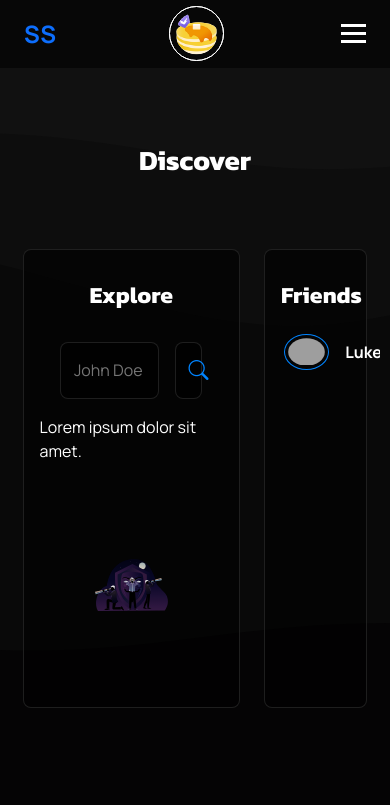
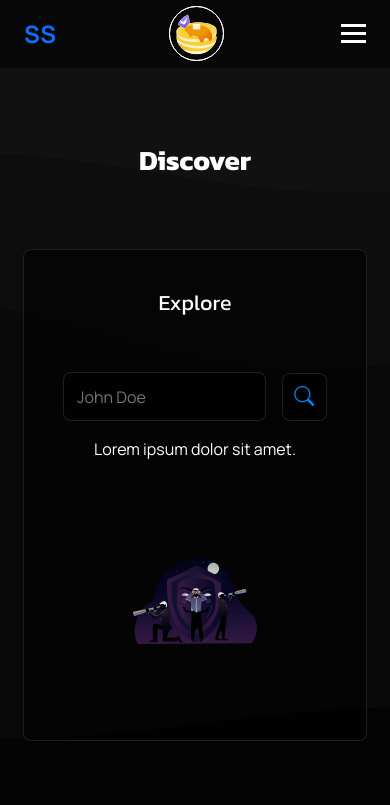
Before and after one commit to TDG-Org/Statue-Status, a React (Create React App) app in the folder client/: page /discover in a window 390 px wide. Shown: the top 805 px of the page. Built offline with nearby package versions, Linux system fonts and the light colour scheme; grey boxes are pictures that could not be loaded.

Commit message:
update discover page for mobile devices

```diff
--- a/client/src/pages/Discover/DiscoverPage.jsx
+++ b/client/src/pages/Discover/DiscoverPage.jsx
@@ -10,7 +10,6 @@ import Search from "../../assets/svgs/search.svg";
 const DiscoverPage = () => {
   return (
     <div className="DiscoverPage page">
-      <div className="container">
 
       <h1>Discover</h1>
 
@@ -18,7 +17,7 @@ const DiscoverPage = () => {
 
         {/* Discovering Search Section  */}
         <div className="discover-search-sect pallet">
-            <h3>Explore</h3>
+          <h4>Explore</h4>
 
           {/* Search Tool  */}
           <div className="discover-search-tool">
@@ -39,7 +38,7 @@ const DiscoverPage = () => {
 
         {/* User's Friends  */}
         <div className="discover-user-friends pallet">
-            <h3>Friends</h3>
+          <h4>Friends</h4>
 
           {/* List of friends  */}
           <ul className="friends-list">
@@ -55,7 +54,6 @@ const DiscoverPage = () => {
 
       </div>
     </div>
-    </div>
   );
 };
 
--- a/client/src/pages/Discover/DiscoverPage.scss
+++ b/client/src/pages/Discover/DiscoverPage.scss
@@ -15,7 +15,7 @@
   display: flex;
   flex-direction: row;
   flex-wrap: nowrap;
-  gap: 1.5rem;
+  gap: 2.5%;
 }
 
 .discover-search-sect {
@@ -24,6 +24,7 @@
   justify-content: center;
   align-items: center;
   width: 65%;
+  min-width: 225px;
 
   .discover-search-tool {
     display: flex;
@@ -49,8 +50,9 @@
 
     .search-bar-btn {
       width: 11%;
+      min-width: 45px;
       height: 100%;
-      padding: .8rem;
+      padding: .5rem;
       border-radius: 8px;
       outline: none;
       border: none;
@@ -82,6 +84,7 @@
 
 .discover-user-friends {
   width: 30%;
+  min-width: 200px;
 
   .friends-list {
     display: flex;
@@ -96,7 +99,6 @@
       justify-content: space-between;
       width: 100%;
       padding:.5rem .2rem;
-      // background-color: pink;
 
       .friend-left {
         display: flex;
@@ -131,3 +133,22 @@
   }
 
 }
+
+// Media Queries
+
+@media screen and (max-width: 740px) {
+  .discover-content {
+    flex-direction: column;
+    align-items: center;
+
+    .discover-search-sect {
+      width: 100%;
+    }
+
+    // Friends
+
+    .discover-user-friends {
+       width: 100%;
+    }
+  }
+}
--- a/client/src/sass/main.scss
+++ b/client/src/sass/main.scss
@@ -62,6 +62,9 @@ h2 {
 }
 h3 {
   font-size: 1.3rem;
+}
+h4 {
+  font-weight: normal !important;
 }
 
 p, span, em, li, a, i, div {
```
Lines whose indentation alone changed are shown as unchanged.
